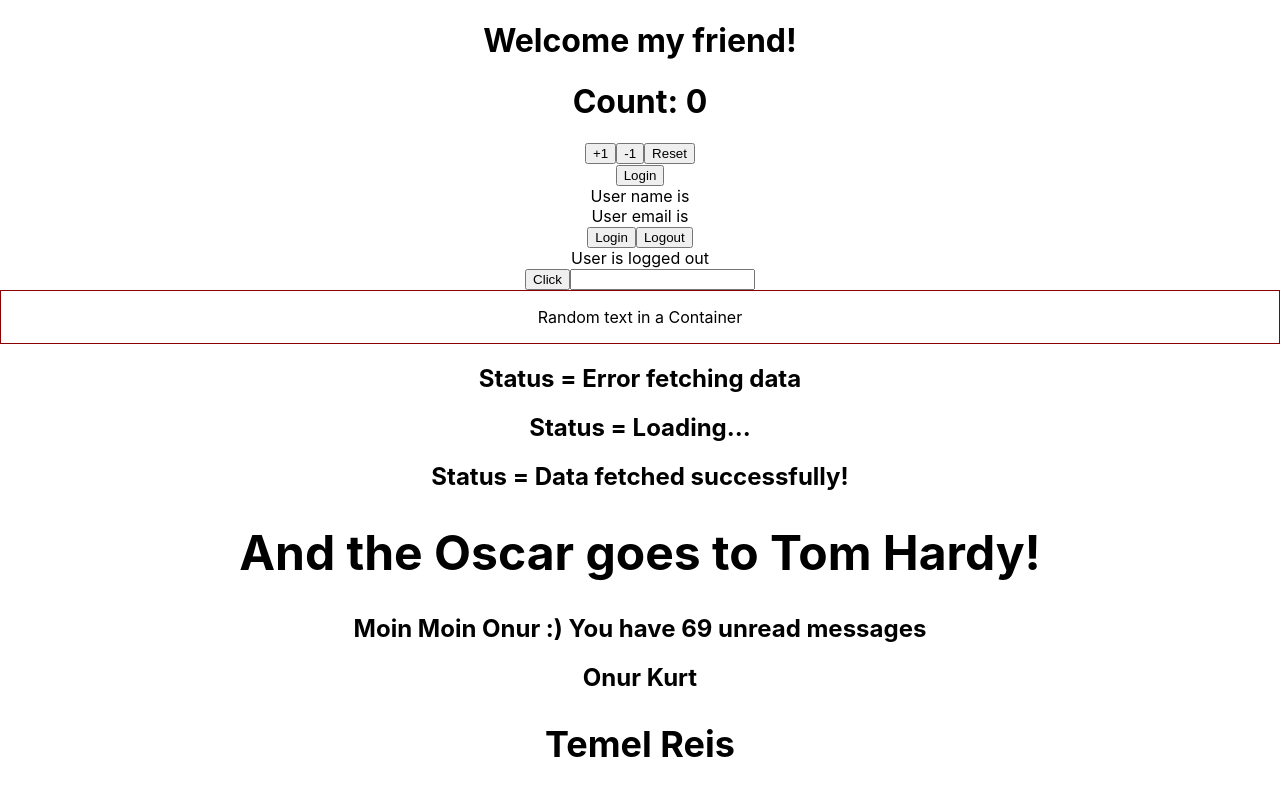
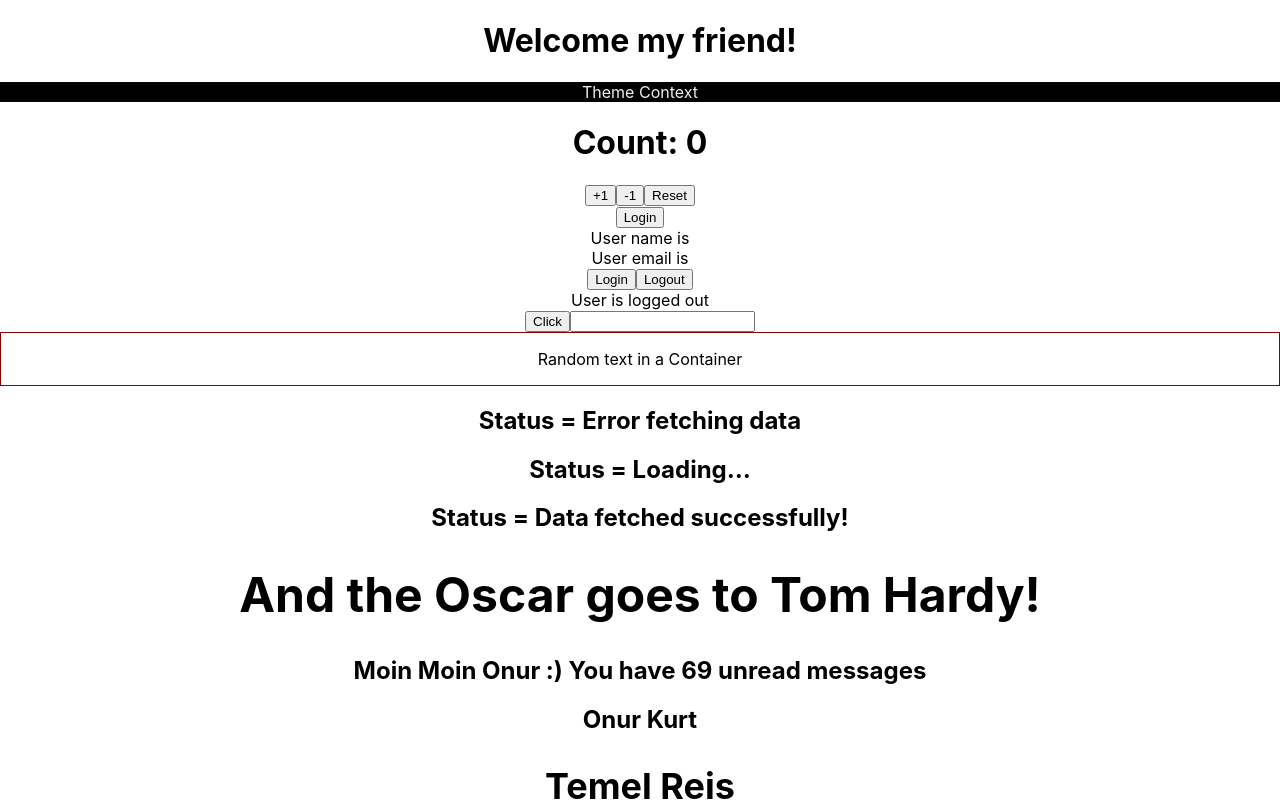
Before and after one commit to On-Fi/My-TypeScript-learning-journey, a React (Create React App) app in the folder my-app/: page / in a window 1280 px wide. Shown: the top 801 px of the page. Built offline with nearby package versions, Linux system fonts and the light colour scheme.

Commit message:
useContext Hook

```diff
--- a/my-app/src/App.tsx
+++ b/my-app/src/App.tsx
@@ -11,6 +11,10 @@
 import { LoggedIn } from './components/state/LoggedIn';
 import { User } from './components/state/User';
 import { Counter } from './components/state/Counter';
+import { ThemeContextProvider } from './components/context/ThemeContext';
+import { Box } from './components/context/Box';
+
+
 
 function App() {
   const personName = {
@@ -26,7 +30,9 @@
 
   return (
     <div className="App">
+    <ThemeContextProvider>
       <Heading>Welcome my friend! </Heading>
+      <Box />
       <Counter />
       <User />
       <LoggedIn />
@@ -42,6 +48,7 @@
       <Great name ='Onur' messageCount={69} isLoggedIn={true} />
       <Person name= {personName} />
       <PersonList names= {nameList}/>
+      </ThemeContextProvider>
     </div>
   );
 }
--- /dev/null
+++ b/my-app/src/components/context/Box.tsx
@@ -0,0 +1,11 @@
+import { useContext } from "react";
+import { ThemeContext } from "./ThemeContext";
+
+export const Box = () => {
+    const theme = useContext(ThemeContext);
+    return (
+        <div style ={{ backgroundColor: theme.light.main, color: theme.light.text }} >
+            Theme Context
+        </div>
+    )
+}
--- /dev/null
+++ b/my-app/src/components/context/ThemeContext.tsx
@@ -0,0 +1,16 @@
+import { createContext } from "react";
+import { theme } from "./theme";
+
+type ThemeContextProviderProps = {
+    children: React.ReactNode;
+}
+
+export const ThemeContext = createContext(theme);
+
+export const ThemeContextProvider = ({ children }: ThemeContextProviderProps) => {
+    return (
+        <ThemeContext.Provider value={theme}>
+            {children}
+        </ThemeContext.Provider>
+    )
+}
--- /dev/null
+++ b/my-app/src/components/context/theme.ts
@@ -0,0 +1,10 @@
+export const theme = {
+    light: {
+        main: '#000000',
+        text: '#eeeeee',
+    },
+    dark: {
+        main: '#ffffff',
+        text: '#222222',
+    },
+    }
```
